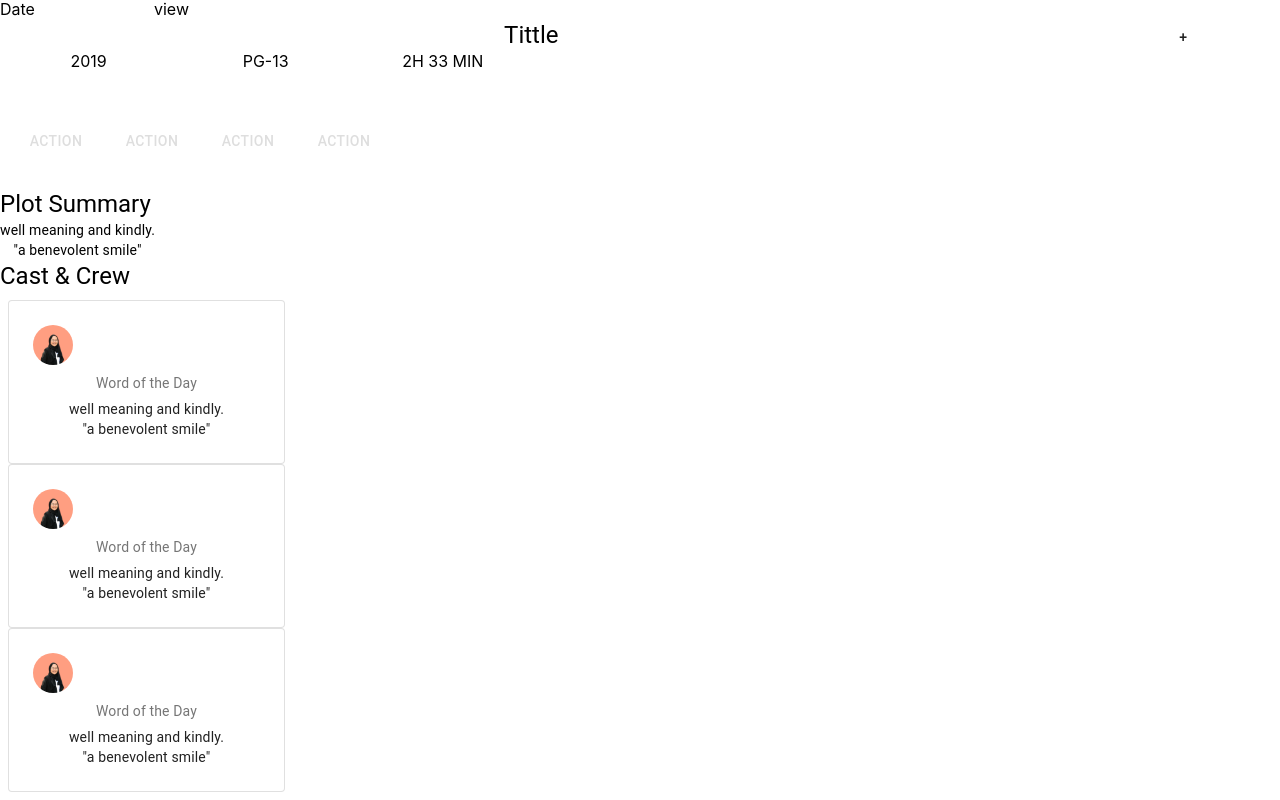
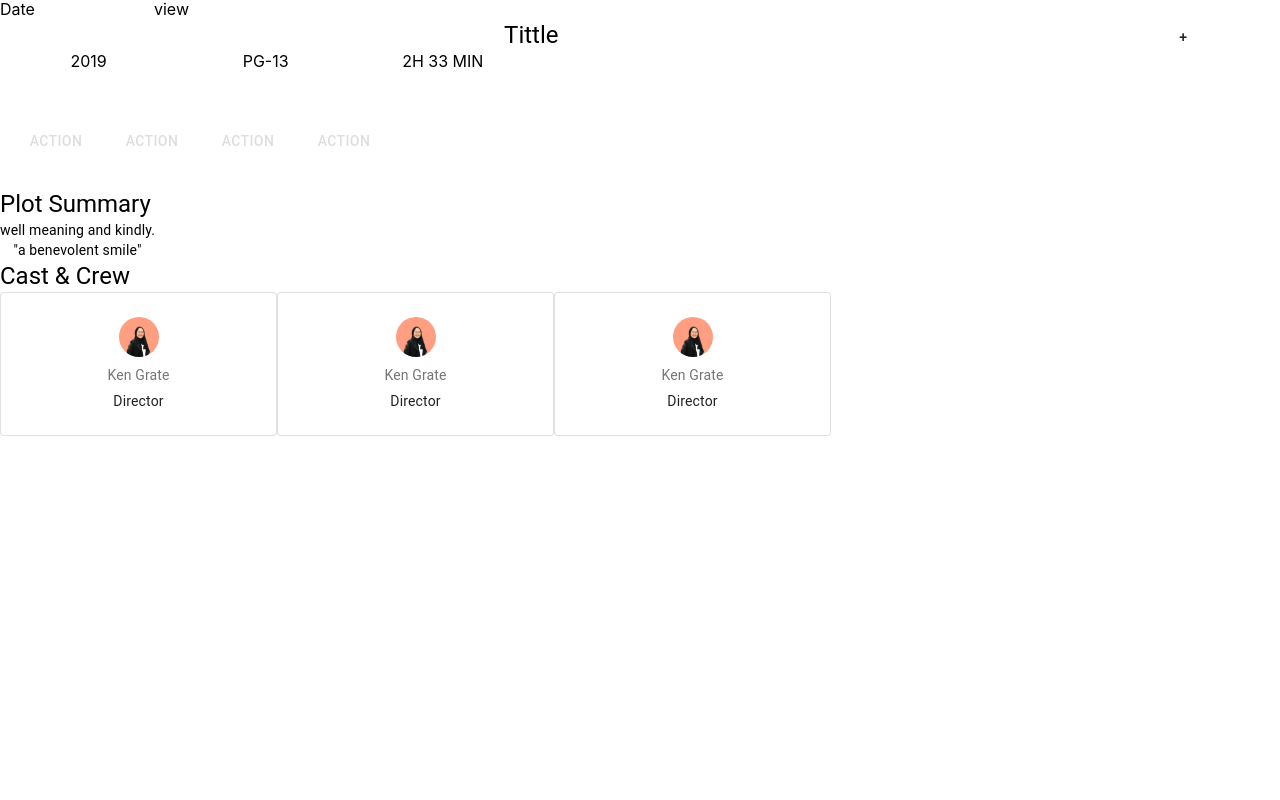
Before and after one commit to yasyfiana/mov-app, a React (Create React App) app: page /detail in a window 1280 px wide. Shown: the part 738-1538 px from the top of the page. After the commit the page ends 1174 px from the top, so only its background shows below. Built offline with nearby package versions, Linux system fonts and the light colour scheme.

Commit message:
not finished, far from good

```diff
--- a/src/components/CastCard.js
+++ b/src/components/CastCard.js
@@ -23,6 +23,7 @@ const useStyles = makeStyles((theme) => ({
     marginBottom: 12,
   },
   ava: {
+    justifyContent: "center",
     display: 'flex',
     '& > *': {
       margin: theme.spacing(1),
@@ -35,18 +36,17 @@ const CastCard = () =>  {
   // const bull = <span className={classes.bullet}>•</span>;
 
   return (
+
     <Card className={classes.root} variant="outlined">
         <CardContent>
             <div className={classes.ava}>
                 <Avatar alt="Remy Sharp" src="/Ava/ava.jpeg" />
             </div>
             <Typography className={classes.title} color="textSecondary" gutterBottom>
-                Word of the Day
+                Ken Grate
             </Typography>
             <Typography variant="body2" component="p">
-                well meaning and kindly.
-                <br />
-                {'"a benevolent smile"'}
+                Director
             </Typography>
         </CardContent>
     </Card>
--- a/src/components/CastContain.js
+++ b/src/components/CastContain.js
@@ -21,23 +21,24 @@ const CastContain = () =>  {
     // const bull = <span className={classes.bullet}>•</span>;
 
     return (
-        <Grid container direction="column">
+        <Grid container>
             <Grid item container>
                 <Typography variant="h5" component="h2">
                     Cast & Crew
                 </Typography>
             </Grid>
             <Grid item container >
-                <Grid container className={classes.contain}>
-                    <Grid item container>
+                <Grid container className={classes.gridList} >
+                    <Grid item className={classes.padd}>
                         <Cast/>
                     </Grid>
-                    <Grid item container>
+                    <Grid item className={classes.padd}>
                         <Cast/>
                     </Grid>
-                    <Grid item container>
+                    <Grid item className={classes.padd}>
                         <Cast/>
                     </Grid>
+
                 </Grid>
             </Grid>
         </Grid>
```
Also changed, not shown: src/components/Moviecard.js (+1 -27 lines), 1 other file (tests, documents, lock files or other folders).
